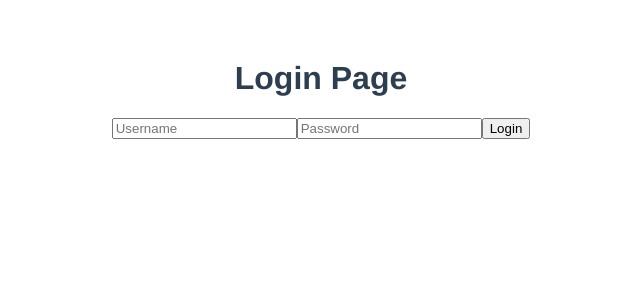
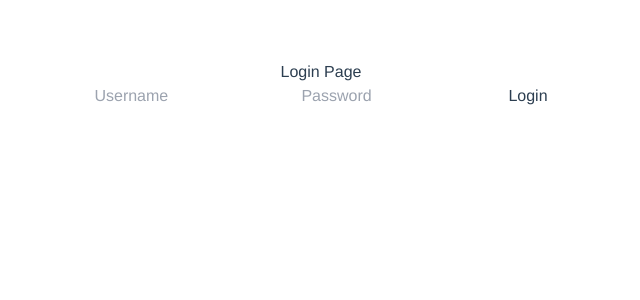
Before and after one commit to Nowpngs/gooseboi-dashboard, a Vue app in the folder frontend/: page /login in a window 1280 px wide. Shown: the top 300 px of the page, without its empty margins (319-959 px from the left). Built offline with nearby package versions, Linux system fonts and the light colour scheme.

Commit message:
FE: adding the tailwind css

```diff
--- a/frontend/package.json
+++ b/frontend/package.json
@@ -19,8 +19,11 @@
     "@vue/cli-plugin-babel": "~5.0.0",
     "@vue/cli-plugin-eslint": "~5.0.0",
     "@vue/cli-service": "~5.0.0",
+    "autoprefixer": "^10.4.13",
     "eslint": "^7.32.0",
-    "eslint-plugin-vue": "^8.0.3"
+    "eslint-plugin-vue": "^8.0.3",
+    "postcss": "^8.4.21",
+    "tailwindcss": "^3.2.7"
   },
   "eslintConfig": {
     "root": true,
--- /dev/null
+++ b/frontend/postcss.config.js
@@ -0,0 +1,6 @@
+module.exports = {
+  plugins: {
+    tailwindcss: {},
+    autoprefixer: {},
+  },
+}
--- /dev/null
+++ b/frontend/src/assets/style.css
@@ -0,0 +1,3 @@
+@tailwind base;
+@tailwind components;
+@tailwind utilities;
--- a/frontend/src/main.js
+++ b/frontend/src/main.js
@@ -1,6 +1,7 @@
 import { createApp } from 'vue';
 import App from './App.vue';
 import router from './router/routers.js';
+import './assets/style.css';
 
 const app = createApp(App);
 
--- /dev/null
+++ b/frontend/tailwind.config.js
@@ -0,0 +1,19 @@
+/** @type {import('tailwindcss').Config} */
+module.exports = {
+  content: [
+    "./index.html",
+    "./src/**/*.{vue,js,ts,jsx,tsx}",
+  ],
+  theme: {
+    extend: {},
+    screens: {
+      'xs': '320px',
+      'sm': '480px',
+      'md': '640px',
+      'lg': '1024px',
+      'xl': '1280px',
+      '2xl': '1536px',
+    }
+  },
+  plugins: [],
+}
```
Also changed, not shown: 2 other files (tests, documents, lock files or other folders).
